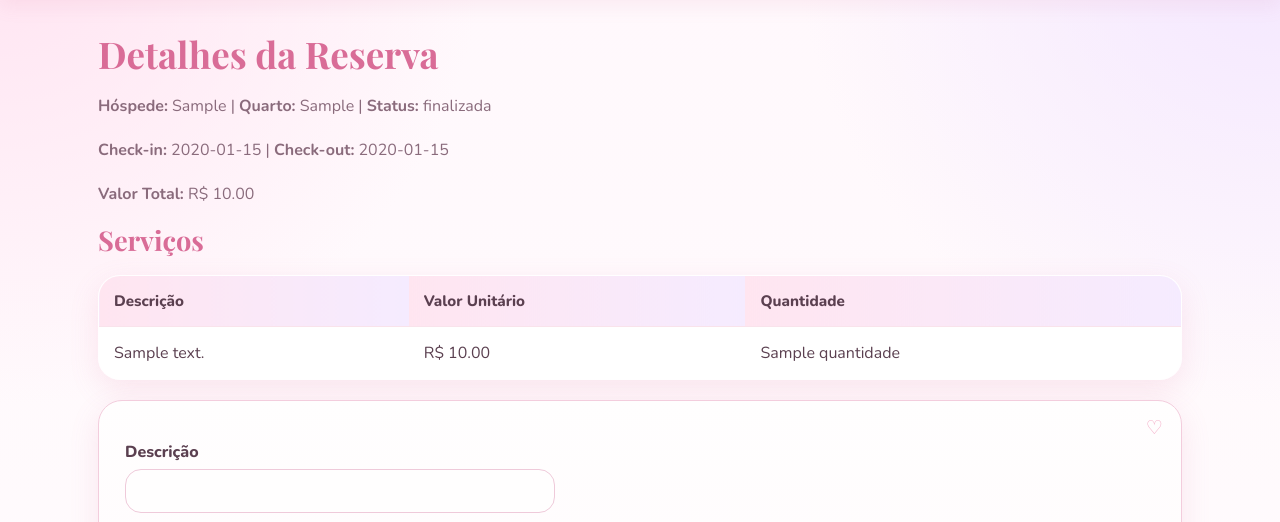
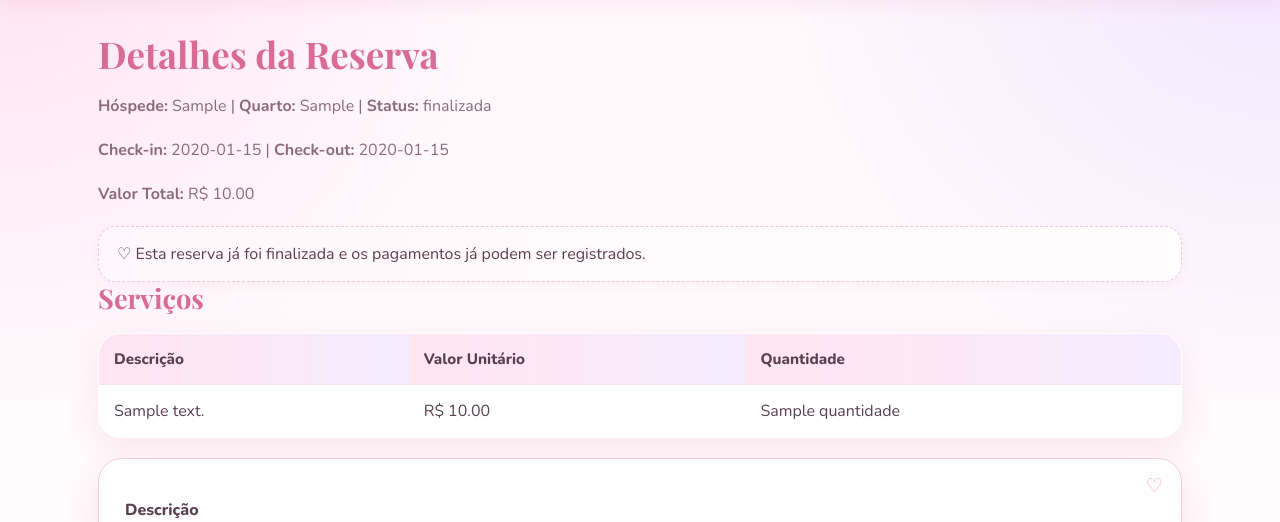
Before and after one commit to eduardoegandra/hotelaria-nosql, a Flask app: template templates/reserva_detalhe.html in a window 1280 px wide. Shown: the part 81-603 px from the top of the page. Run offline with Flask 3, Linux system fonts and the light colour scheme; the template is opened without the code that fills it: most values are stand-ins (such as "Sample title", 1, 10 or a date in 2020).

Commit message:
fix: ajuste no pagamento da reserva

```diff
--- a/templates/reserva_detalhe.html
+++ b/templates/reserva_detalhe.html
@@ -1,54 +1,111 @@
 {% extends "base.html" %}
 {% block conteudo %}
+
     <h1>Detalhes da Reserva</h1>
-    <p><strong>Hóspede:</strong> {{ reserva.hospede_cpf }} | <strong>Quarto:</strong> {{ reserva.quarto_numero }} | <strong>Status:</strong> {{ reserva.status }}</p>
-    <p><strong>Check-in:</strong> {{ reserva.data_checkin.strftime("%d/%m/%Y") }} | <strong>Check-out:</strong> {{ reserva.data_checkout.strftime("%d/%m/%Y") }}</p>
-    <p><strong>Valor Total:</strong> R$ {{ "%.2f"|format(reserva.valor_total) }}</p>
+
+    <p>
+        <strong>Hóspede:</strong> {{ reserva.hospede_cpf }} |
+        <strong>Quarto:</strong> {{ reserva.quarto_numero }} |
+        <strong>Status:</strong> {{ reserva.status }}
+    </p>
+
+    <p>
+        <strong>Check-in:</strong> {{ reserva.data_checkin.strftime("%d/%m/%Y") }} |
+        <strong>Check-out:</strong> {{ reserva.data_checkout.strftime("%d/%m/%Y") }}
+    </p>
+
+    <p>
+        <strong>Valor Total:</strong> R$ {{ "%.2f"|format(reserva.valor_total) }}
+    </p>
+
+    {% if reserva.status != "finalizada" %}
+    <form method="POST" action="{{ url_for('reservas.finalizar_reserva', id=reserva._id) }}">
+        <button type="submit">Finalizar Reserva</button>
+    </form>
+    {% else %}
+    <div class="info-box">
+        ♡ Esta reserva já foi finalizada e os pagamentos já podem ser registrados.
+    </div>
+    {% endif %}
 
     <h2>Serviços</h2>
+
     <table>
-        <tr><th>Descrição</th><th>Valor Unitário</th><th>Quantidade</th></tr>
+        <tr>
+            <th>Descrição</th>
+            <th>Valor Unitário</th>
+            <th>Quantidade</th>
+        </tr>
         {% for s in reserva.servicos %}
-        <tr><td>{{ s.descricao }}</td><td>R$ {{ "%.2f"|format(s.valor_unitario) }}</td><td>{{ s.quantidade }}</td></tr>
+        <tr>
+            <td>{{ s.descricao }}</td>
+            <td>R$ {{ "%.2f"|format(s.valor_unitario) }}</td>
+            <td>{{ s.quantidade }}</td>
+        </tr>
         {% endfor %}
     </table>
+
     <form method="POST" action="{{ url_for('reservas.adicionar_servico', id=reserva._id) }}">
         <label>Descrição</label>
         <input type="text" name="descricao" required>
+
         <label>Valor Unitário</label>
         <input type="number" step="0.01" name="valor_unitario" required>
+
         <label>Quantidade</label>
         <input type="number" name="quantidade" required>
+
         <label>Funcionário Responsável</label>
         <select name="funcionario_id" required>
             {% for f in funcionarios %}
             <option value="{{ f.id_func }}">{{ f.nome }}</option>
             {% endfor %}
         </select>
+
         <button type="submit">Adicionar Serviço</button>
     </form>
 
     <h2>Pagamentos</h2>
+
     <table>
-        <tr><th>Valor</th><th>Forma</th><th>Status</th></tr>
+        <tr>
+            <th>Valor</th>
+            <th>Forma</th>
+            <th>Status</th>
+        </tr>
         {% for p in reserva.pagamentos %}
-        <tr><td>R$ {{ "%.2f"|format(p.valor) }}</td><td>{{ p.forma_pagamento }}</td><td>{{ p.status }}</td></tr>
+        <tr>
+            <td>R$ {{ "%.2f"|format(p.valor) }}</td>
+            <td>{{ p.forma_pagamento }}</td>
+            <td>{{ p.status }}</td>
+        </tr>
         {% endfor %}
     </table>
+
+    {% if reserva.status == "finalizada" %}
     <form method="POST" action="{{ url_for('reservas.adicionar_pagamento', id=reserva._id) }}">
         <label>Valor</label>
         <input type="number" step="0.01" name="valor" required>
+
         <label>Forma de Pagamento</label>
         <select name="forma_pagamento">
             <option value="cartao">Cartão</option>
             <option value="pix">Pix</option>
             <option value="dinheiro">Dinheiro</option>
         </select>
+
         <label>Status</label>
         <select name="status">
             <option value="aprovado">Aprovado</option>
             <option value="pendente">Pendente</option>
         </select>
+
         <button type="submit">Adicionar Pagamento</button>
     </form>
+    {% else %}
+    <div class="info-box">
+        ♡ O pagamento será liberado somente após o fechamento da reserva.
+    </div>
+    {% endif %}
+
 {% endblock %}
```
Also changed, not shown: reservas.py (+16 -1 lines), templates/reservas.html (+17 -4 lines).
